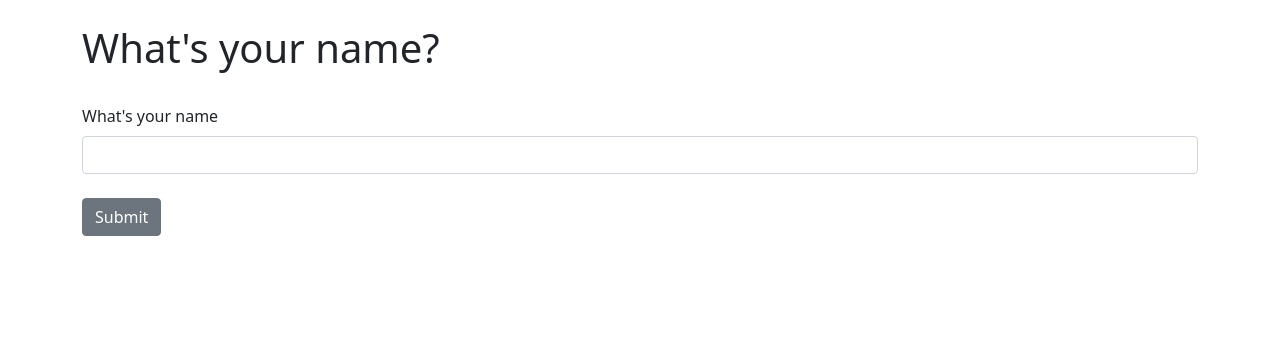
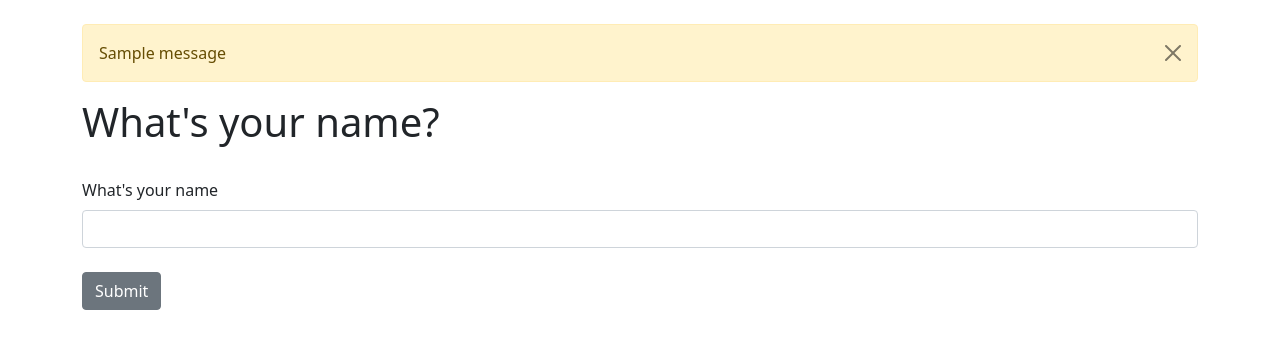
Before and after one commit to dansch2002/flask-blog, a Flask app: page /name in a window 1280 px wide. Shown: the part 56-405 px from the top of the page. Run offline with Flask 2, Linux system fonts and the light colour scheme; one stand-in notice (Sample message) is shown.

Commit message:
Messages added

```diff
--- a/hello.py
+++ b/hello.py
@@ -1,4 +1,4 @@
-from flask import Flask, render_template
+from flask import Flask, render_template, flash
 from flask_wtf import FlaskForm
 from wtforms import StringField, SubmitField
 from wtforms.validators import DataRequired
@@ -66,6 +66,7 @@ def index():
     first_name = "John"
     stuff = "This is <strong>Bold</strong> Text"
     stuff1 = "This is bold text"
+
     favorite_pizza = ["Peperoni", "Cheese", "Mushroom", 41]
     return render_template("index.html",
                            first_name=first_name,
@@ -101,5 +102,6 @@ def name():
     if form.validate_on_submit():
         name = form.name.data
         form.name.data = ''
+        flash("Form Submitted Successfully!")
 
     return render_template("name.html", name = name, form = form)
--- a/templates/name.html
+++ b/templates/name.html
@@ -1,6 +1,14 @@
 {% extends 'base.html' %}
 
 {% block content %}
+
+{% for message in get_flashed_messages() %}
+    <div class="alert alert-warning alert-dismissible fade show" role="alert">
+      {{ message }}
+      <button type="button" class="btn-close" data-bs-dismiss="alert" aria-label="Close"></button>
+    </div>
+
+{% endfor %}
 
 {% if name %}
     <h1>Hello {{ name }}!!</h1>
```
